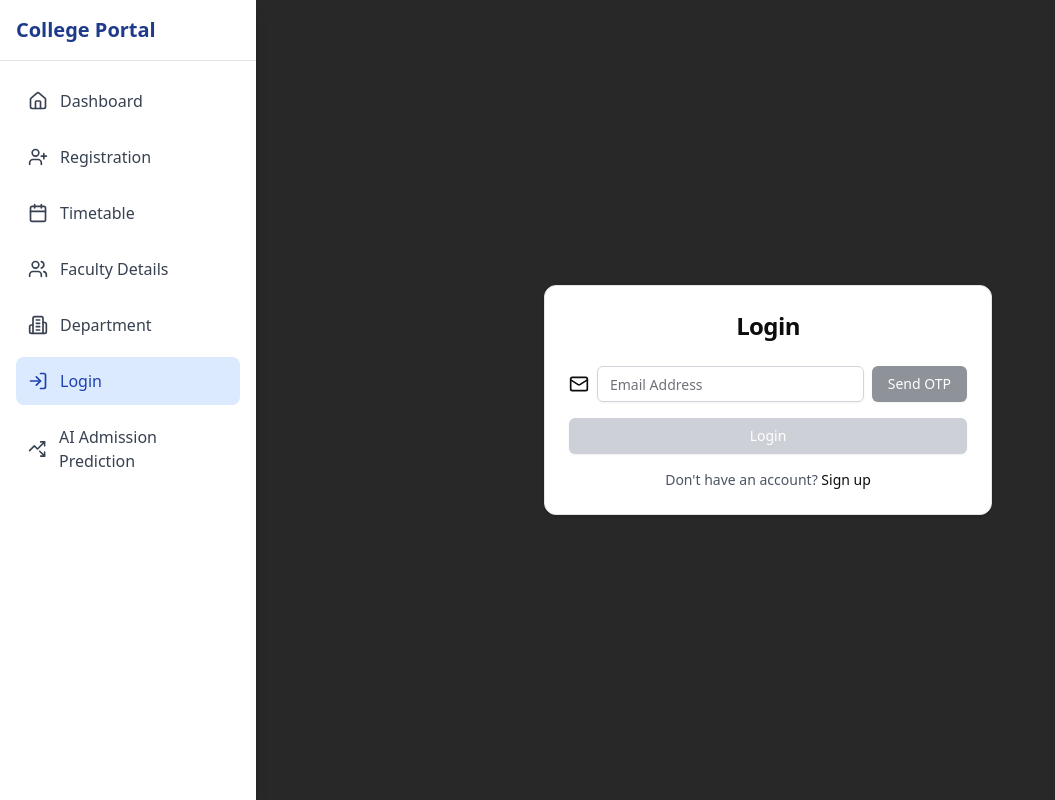
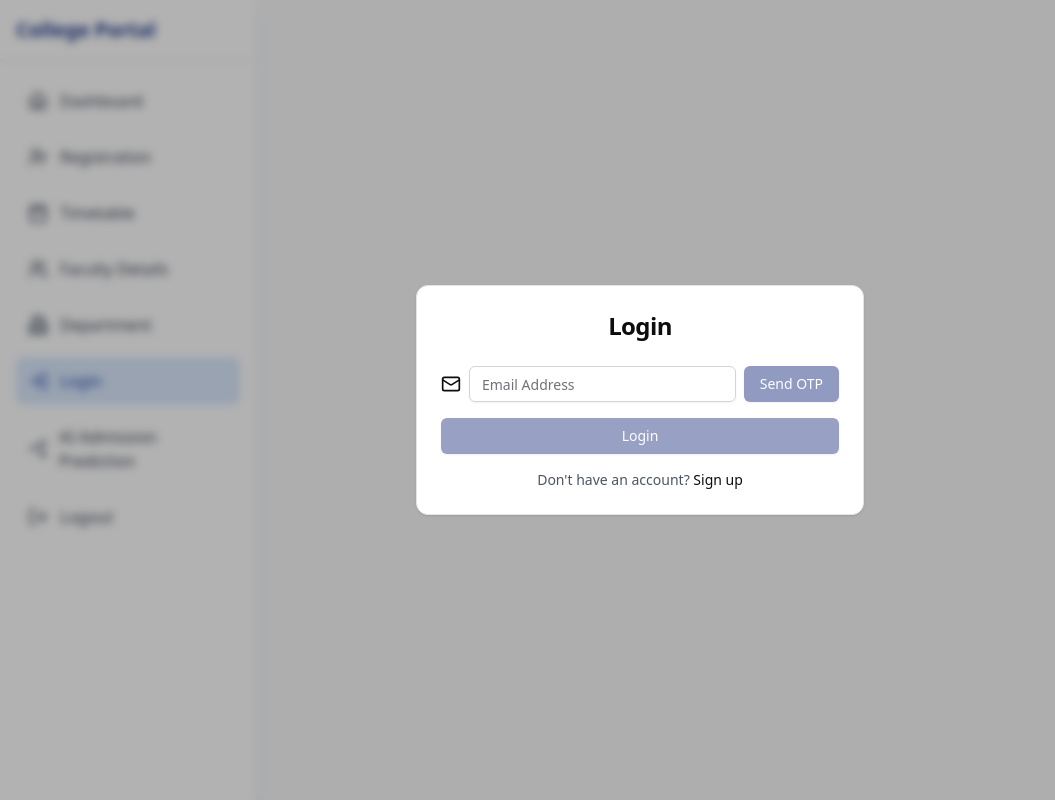
Before and after one commit to Madannadar/collage_admission_prediction, a React (Vite) app in the folder client/: page /Login in a window 1280 px wide. Shown: the whole page, without its empty margins (0-1055 px from the left). Built offline with nearby package versions, Linux system fonts and the light colour scheme.

Commit message:
basic setup for client

```diff
--- a/client/package.json
+++ b/client/package.json
@@ -18,8 +18,10 @@
     "lucide-react": "^0.475.0",
     "react": "^19.0.0",
     "react-dom": "^19.0.0",
+    "react-hot-toast": "^2.5.2",
     "react-router-dom": "^7.1.5",
     "react-select": "^5.10.0",
+    "react-toastify": "^11.0.3",
     "recharts": "^2.15.1",
     "tailwind-merge": "^3.0.1",
     "tailwindcss-animate": "^1.0.7"
--- a/client/src/App.jsx
+++ b/client/src/App.jsx
@@ -1,8 +1,7 @@
-import React from "react";
-import { Outlet, Link, useLocation } from "react-router-dom";
+import React, { useEffect, useState } from "react";
+import { Outlet, Link, useLocation, useNavigate } from "react-router-dom";
 import { cn } from "./lib/utils"; // Assuming you have this utility from shadcn
-import * as routes from './Routes/Routes.js'
-
+import * as routes from './Routes/Routes.js';
 
 // Import icons (using Lucide React)
 import {
@@ -14,7 +13,8 @@ import {
   LogIn,
   Menu,
   X,
-  TrendingUpDown
+  TrendingUpDown,
+  LogOut
 } from "lucide-react";
 
 const SIDEBAR_ITEMS = [
@@ -25,18 +25,41 @@ const SIDEBAR_ITEMS = [
   { icon: Building2, label: "Department", path: routes.DEPARTMENT_FORM },
   { icon: LogIn, label: "Login", path: routes.LOGIN_FORM },
   { icon: TrendingUpDown, label: "AI Admission Prediction", path: routes.AI_PREDICTION },
+  { icon: LogOut , label: "Logout" },
 ];
 
 const App = () => {
-  const [sidebarOpen, setSidebarOpen] = React.useState(true);
+  const [sidebarOpen, setSidebarOpen] = useState(true);
+  const [user, setUser] = useState(null);
   const location = useLocation();
+  const navigate = useNavigate();
+
+  // Check if user is in localStorage on component mount
+  useEffect(() => {
+    const storedUser = localStorage.getItem('user');
+    if (storedUser) {
+      setUser(JSON.parse(storedUser));
+    } else {
+      navigate(routes.LOGIN_FORM);
+    }
+  }, [navigate]);
+
+  // Handle logout
+  const handleLogout = () => {
+    const confirmLogout = window.confirm("Are you sure you want to logout?");
+    if (confirmLogout) {
+      localStorage.removeItem('user');
+      setUser(null);
+      navigate(routes.LOGIN_FORM);
+    }
+  };
 
   return (
     <div className="flex h-screen bg-gray-100">
       {/* Sidebar */}
       <div
         className={cn(
-          "fixed inset-y-0 left-0 z-50 w-64 bg-white shadow-lg transform transition-transform duration-200 ease-in-out md:relative md:translate-x-0",
+          "fixed inset-y-0 left-0 z-10 w-64 bg-white shadow-lg transform transition-transform duration-200 ease-in-out md:relative md:translate-x-0",
           sidebarOpen ? "translate-x-0" : "-translate-x-full"
         )}
       >
@@ -52,8 +75,29 @@ const App = () => {
         </div>
 
         {/* Navigation Items */}
-        <nav className="p-4 space-y-2">
-          {SIDEBAR_ITEMS.map((item) => (
+        <nav className="p-4 space-y-2 z-0">
+          {SIDEBAR_ITEMS.map((item) => {
+            // Hide Login and Registration buttons if user is present
+            if ((item.label === "Login" || item.label === "Registration") && user) {
+              return null;
+            }
+            // Handle Logout button click
+            if (item.label === "Logout") {
+              return (
+                <button
+                  key={item.label}
+                  onClick={handleLogout}
+                  className={cn(
+                    "flex items-center space-x-3 p-3 rounded-lg transition-colors w-full text-left",
+                    "text-gray-700 bg-white hover:bg-gray-100"
+                  )}
+                >
+                  <item.icon size={20} />
+                  <span>{item.label}</span>
+                </button>
+              );
+            }
+            return (
               <Link
                 key={item.path}
                 to={item.path}
@@ -67,7 +111,8 @@ const App = () => {
                 <item.icon size={20} />
                 <span>{item.label}</span>
               </Link>
-          ))}
+            );
+          })}
         </nav>
       </div>
 
--- a/client/src/Pages/LoginForm.jsx
+++ b/client/src/Pages/LoginForm.jsx
@@ -1,4 +1,4 @@
-import React, { useState } from 'react';
+import React, { useState, useEffect } from 'react';
 import { Button } from '../components/ui/button';
 import axios from "axios";
 import {
@@ -11,12 +11,16 @@ import { Input } from '../components/ui/input';
 import { Card, CardHeader, CardTitle, CardContent } from '../components/ui/card';
 import { Mail, Phone, MapPin, Building, Key, User, Fingerprint, Check, Loader2, AlertCircle, ShieldCheck } from 'lucide-react';
 import { Alert, AlertDescription } from "../components/ui/alert";
+import { loginService } from '../zServices/authServices';
+import { useNavigate } from 'react-router-dom';
+import toast, { Toaster } from 'react-hot-toast'; // Import toast and Toaster
 
 const LoginForm = () => {
   const [otp, setOtp] = useState('');
+  const [is_email_verified, set_is_email_verified] = useState(false);
   const [formData, setFormData] = useState({
     email: '',
-    password: '',
+    is_email_verified: is_email_verified,
   });
 
   const [error, setError] = useState('');
@@ -25,6 +29,9 @@ const LoginForm = () => {
   const [otpSending, setOtpSending] = useState(false);
   const [otpSent, setOtpSent] = useState(false);
   const [otpVerified, setOtpVerified] = useState(false);
+  const [isLoggingIn, setIsLoggingIn] = useState(false);
+
+  const navigate = useNavigate();
 
   const handleInputChange = (e) => {
     const { name, value } = e.target;
@@ -55,11 +62,11 @@ const LoginForm = () => {
       if (response.data) {
         setShowOtpInput(true);
         setOtpSent(true);
-        setSuccessMessage("OTP sent successfully! Please check your email.");
+        toast.success("OTP sent successfully! Please check your email.");
       }
     } catch (error) {
       console.error("Error:", error.message || error);
-      setError("Failed to send OTP. Please try again.");
+      toast.error("Failed to send OTP. Please try again.");
     } finally {
       setOtpSending(false);
     }
@@ -73,36 +80,62 @@ const LoginForm = () => {
 
     if (otp === storedOtp) {
       setOtpVerified(true);
-      setSuccessMessage("OTP verified successfully!");
+      set_is_email_verified(true);
+      toast.success("OTP verified successfully!");
       localStorage.removeItem("otp");
     } else {
-      setError("Incorrect OTP. Please try again.");
+      toast.error("Incorrect OTP. Please try again.");
     }
   };
 
-  const handleSubmit = (e) => {
+  const handleSubmit = async (e) => {
     e.preventDefault();
 
     if (!otpVerified) {
-      setError("Please verify your email with OTP before logging in.");
+      toast.error("Please verify your email with OTP before logging in.");
       return;
     }
 
+    setIsLoggingIn(true);
+    setError('');
+    setSuccessMessage('');
+
     try {
-      // Add your login API call here
-      console.log('Form submitted:', formData);
+      const payload = {
+        email: formData.email,
+        is_email_verified: is_email_verified,
+      };
+      console.log('yy',payload)
+      const response = await loginService(payload);
 
-      // Navigate to dashboard or next page after successful login
-      // navigate("/dashboard");
+      if (response.data) {
+        localStorage.setItem("user", JSON.stringify(response.data)); // Store user data in localStorage
+        toast.success("Login successful! Redirecting...");
+        setTimeout(() => {
+          navigate('/'); // Navigate to the home route
+        }, 2000); // Delay navigation to show success message
+      }
     } catch (error) {
-      setError("Login failed. Please try again.");
+      console.error("Login error:", error.message || error);
+      toast.error("Login failed. Please try again.");
+    } finally {
+      setIsLoggingIn(false);
     }
   };
 
   const isEmailValid = formData.email.includes('@') && formData.email.includes('.');
 
+  // Check if user is already logged in (user data exists in localStorage)
+  useEffect(() => {
+    const user = localStorage.getItem("user");
+    if (user) {
+      navigate('/'); // Redirect to home if user is already logged in
+    }
+  }, [navigate]);
+
   return (
-    <div className="min-h-screen flex items-center justify-center bg-[var(--bg-color)] p-4">
+    <div className="fixed inset-0 flex items-center justify-center bg-black/30 backdrop-blur-sm z-50 p-4">
+      <Toaster /> {/* Add Toaster component to render toasts */}
       <Card className="w-full max-w-md">
         <CardHeader>
           <CardTitle className="text-2xl font-bold text-center text-[var(--primary-color)]">
@@ -146,7 +179,7 @@ const LoginForm = () => {
                       ? "bg-green-600 hover:bg-green-700"
                       : otpVerified
                       ? "bg-green-700 hover:bg-green-800"
-                      : "bg-gray-800 hover:bg-gray-900"
+                      : "bg-[#253985] hover:bg-[hsl(228,56%,40%)]"
                   } text-white`}
                 >
                   {otpSending ? (
@@ -177,7 +210,7 @@ const LoginForm = () => {
                     onClick={verifyOtp}
                     disabled={otp.length !== 6 || otpVerified}
                     className={`
-                      ${otpVerified ? "bg-green-700 hover:bg-green-800" : "bg-gray-800 hover:bg-gray-900"}
+                      ${otpVerified ? "bg-green-700 hover:bg-green-800" : "bg-[#253985] hover:bg-[hsl(228,56%,40%)]"}
                       text-white
                     `}
                   >
@@ -196,20 +229,25 @@ const LoginForm = () => {
 
             <Button
               type="submit"
-              disabled={!otpVerified}
+              disabled={!otpVerified || isLoggingIn}
               className={`w-full ${
                 otpVerified
-                  ? "bg-gray-800 hover:bg-gray-900"
-                  : "bg-gray-400 cursor-not-allowed"
+                  ? "bg-[#253985] hover:bg-[hsl(228,56%,40%)]"
+                  : "bg-[#33458b] cursor-not-allowed"
               } text-white mt-6`}
             >
-              Login
+              {isLoggingIn ? (
+                <Loader2 className="w-4 h-4 animate-spin mr-2" />
+              ) : (
+                "Login"
+              )}
             </Button>
           </form>
           <div className="text-center mt-4">
             <p
               onClick={() => navigate('/register')}
-   className="text-sm text-gray-600">
+              className="text-sm text-gray-600 cursor-pointer"
+            >
               Don't have an account?{' '}
               <a href="/register" className="text-[var(--primary-color)] hover:underline">
                 Sign up
--- a/client/src/Pages/RegistrationForm.jsx
+++ b/client/src/Pages/RegistrationForm.jsx
@@ -1,74 +1,104 @@
-import React, { useState } from 'react';
-import { Button } from '../components/ui/button';
-import { Input } from '../components/ui/input';
+import React, { useState } from "react";
+import { Button } from "../components/ui/button";
+import { Input } from "../components/ui/input";
 import axios from "axios";
-import { Card, CardHeader, CardTitle, CardContent } from '../components/ui/card';
-import { Mail, Phone, MapPin, Building, User, Fingerprint, Check, Loader2, AlertCircle, ShieldCheck,FileText } from 'lucide-react';
+import {
+    Card,
+    CardHeader,
+    CardTitle,
+    CardContent,
+} from "../components/ui/card";
+import {
+    Mail,
+    Phone,
+    MapPin,
+    Building,
+    User,
+    Fingerprint,
+    Check,
+    Loader2,
+    AlertCircle,
+    ShieldCheck,
+    FileText,
+} from "lucide-react";
 import { useNavigate } from "react-router-dom";
 import { Alert, AlertDescription } from "../components/ui/alert";
+import { toast, ToastContainer } from "react-toastify";
+import "react-toastify/dist/ReactToastify.css";
+import { registerServices } from "../zServices/authServices"; // Adjust the import path as necessary
 
 const RegistrationForm = () => {
     const navigate = useNavigate();
 
+    const [is_email_verified, set_is_email_verified] = useState(false);
+
     // Form state
     const [formData, setFormData] = useState({
-    collegeName: '',
-    email: '',
-    username: '',
-    telephone: '',
-    address: '',
+        collegeName: "",
+        email: "",
+        username: "",
+        telephone: "",
+        address: "",
+        is_email_verified: is_email_verified, // Include is_email_verified in formData
     });
 
     // OTP related states
-  const [otp, setOtp] = useState('');
+    const [otp, setOtp] = useState("");
     const [showOtpInput, setShowOtpInput] = useState(false);
     const [otpSending, setOtpSending] = useState(false);
     const [otpSent, setOtpSent] = useState(false);
     const [otpVerified, setOtpVerified] = useState(false);
+    const [csv_file, setCsvFile] = useState(null);
 
     // Feedback states
-  const [error, setError] = useState('');
-  const [successMessage, setSuccessMessage] = useState('');
+    const [error, setError] = useState("");
+    const [successMessage, setSuccessMessage] = useState("");
 
     const handleInputChange = (e) => {
         const { name, value } = e.target;
-    setFormData(prev => ({
+        setFormData((prev) => ({
             ...prev,
-      [name]: value
+            [name]: value,
         }));
 
         // Clear error when email is changed
-    if (name === 'email') {
-      setError('');
+        if (name === "email") {
+            setError("");
             setOtpSent(false);
             setOtpVerified(false);
         }
     };
 
-  const isEmailValid = formData.email.includes('@') && formData.email.includes('.');
+    const isEmailValid =
+        formData.email.includes("@") && formData.email.includes(".");
 
     const generateOTP = () => {
-    return Math.floor(100000 + Math.random() * 900000).toString();  // Generates a 6-digit OTP
+        return Math.floor(100000 + Math.random() * 900000).toString(); // Generates a 6-digit OTP
     };
 
     const sendOtpToEmail = async () => {
-    setError('');
-    setSuccessMessage('');
+        setError("");
+        setSuccessMessage("");
         setOtpSending(true);
 
         try {
             const generatedOtp = generateOTP();
             localStorage.setItem("otp", generatedOtp);
 
-      const response = await axios.post('http://localhost:8001/api/v1/otp/send-otp', {
+            const response = await axios.post(
+                "http://localhost:8001/api/v1/otp/send-otp",
+                {
                     email: formData.email,
-        otp: generatedOtp
-      });
+                    otp: generatedOtp,
+                }
+            );
 
             if (response.data) {
                 setShowOtpInput(true);
                 setOtpSent(true);
-        setSuccessMessage("OTP sent successfully! Please check your email.");
+                setSuccessMessage(
+                    "OTP sent successfully! Please check your email."
+                );
             }
         } catch (error) {
             console.error("Error:", error.message || error);
@@ -79,8 +109,8 @@ const RegistrationForm = () => {
     };
 
     const verifyOtp = () => {
-    setError('');
-    setSuccessMessage('');
+        setError("");
+        setSuccessMessage("");
 
         const storedOtp = localStorage.getItem("otp");
 
@@ -88,6 +118,11 @@ const RegistrationForm = () => {
             setOtpVerified(true);
             setSuccessMessage("OTP verified successfully!");
             localStorage.removeItem("otp");
+            set_is_email_verified(true); // Update is_email_verified state
+            setFormData((prev) => ({
+                ...prev,
+                is_email_verified: true, // Update is_email_verified in formData
+            }));
         } else {
             setError("Incorrect OTP. Please try again.");
         }
@@ -101,19 +136,38 @@ const RegistrationForm = () => {
           return;
       }
 
+      if (!csv_file) {
+          setError("Please upload a CSV file.");
+          return;
+      }
+
       try {
-      // Add your registration API call here
-      console.log('Form submitted:', formData);
+          // Create FormData object
+          const formDataToSend = new FormData();
+          formDataToSend.append("collegeName", formData.collegeName);
+          formDataToSend.append("email", formData.email);
+          formDataToSend.append("username", formData.username);
+          formDataToSend.append("telephone", formData.telephone);
+          formDataToSend.append("address", formData.address);
+          formDataToSend.append("is_email_verified", is_email_verified);
+          formDataToSend.append("csv_file", csv_file);  // Append the CSV file
 
-      // Navigate to dashboard or next page after successful registration
-      // navigate("/dashboard");
+          const response = await registerServices(formDataToSend);
+
+          if (response.data) {
+              localStorage.setItem("user", JSON.stringify(response.data));
+              toast.success("Registration successful!");
+              navigate("/");
+          }
       } catch (error) {
+          toast.error("Registration failed. Please try again.");
           setError("Registration failed. Please try again.");
       }
   };
 
     return (
-    <div className="min-h-screen flex items-center justify-center bg-[var(--bg-color)] p-4">
+        <div className="fixed inset-0 flex items-center justify-center backdrop-blur-sm bg-black/30 p-4 z-50">
+            <ToastContainer />
             <Card className="w-full max-w-md">
                 <CardHeader>
                     <CardTitle className="text-2xl font-bold text-center text-[var(--primary-color)]">
@@ -129,9 +183,14 @@ const RegistrationForm = () => {
                     )}
 
                     {successMessage && (
-            <Alert variant="success" className="mb-4 bg-green-50 text-green-800 border-green-200">
+                        <Alert
+                            variant="success"
+                            className="mb-4 bg-green-50 text-green-800 border-green-200"
+                        >
                             <Check className="h-4 w-4" />
-              <AlertDescription>{successMessage}</AlertDescription>
+                            <AlertDescription>
+                                {successMessage}
+                            </AlertDescription>
                         </Alert>
                     )}
 
@@ -166,13 +225,17 @@ const RegistrationForm = () => {
                                 <Button
                                     type="button"
                                     onClick={sendOtpToEmail}
-                  disabled={!isEmailValid || otpSending || otpVerified}
+                                    disabled={
+                                        !isEmailValid ||
+                                        otpSending ||
+                                        otpVerified
+                                    }
                                     className={`${
                                         otpSent && !otpVerified
                                             ? "bg-green-600 hover:bg-green-700"
                                             : otpVerified
                                             ? "bg-green-700 hover:bg-green-800"
-                      : "bg-gray-800 hover:bg-gray-900"
+                                            : "bg-[#253985] hover:bg-[hsl(228,56%,40%)]"
                                     } text-white`}
                                 >
                                     {otpSending ? (
@@ -201,9 +264,15 @@ const RegistrationForm = () => {
                                     <Button
                                         type="button"
                                         onClick={verifyOtp}
-                    disabled={otp.length !== 6 || otpVerified}
+                                        disabled={
+                                            otp.length !== 6 || otpVerified
+                                        }
                                         className={`
-                      ${otpVerified ? "bg-green-700 hover:bg-green-800" : "bg-gray-800 hover:bg-gray-900"}
+                      ${
+                          otpVerified
+                              ? "bg-green-700 hover:bg-green-800"
+                              : "bg-gray-800 hover:bg-gray-900"
+                      }
                       text-white
                     `}
                                     >
@@ -268,7 +337,9 @@ const RegistrationForm = () => {
                         <div className="space-y-2">
                             <div className="flex items-center space-x-2">
                                 <FileText className="w-5 h-5 text-[var(--primary-color)]" />
-                <label className="block text-sm font-medium">CSV File</label>
+                                <label className="block text-sm font-medium">
+                                    CSV File
+                                </label>
                             </div>
                             <input
                                 type="file"
@@ -284,8 +355,8 @@ const RegistrationForm = () => {
                             disabled={!otpVerified}
                             className={`w-full ${
                                 otpVerified
-                  ? "bg-gray-800 hover:bg-gray-900"
-                  : "bg-gray-400 cursor-not-allowed"
+                                    ? "bg-[#253985] hover:bg-[hsl(228,56%,40%)]"
+                                    : "bg-[#33458b] cursor-not-allowed"
                             } text-white mt-6`}
                         >
                             Register
@@ -294,9 +365,13 @@ const RegistrationForm = () => {
                     <div className="text-center mt-4">
                         <p
                             onClick={() => navigate("/login")}
-  className="text-sm text-gray-600">
-    Already registered?{' '}
-    <a href="/login" className="text-[var(--primary-color)] hover:underline">
+                            className="text-sm text-gray-600"
+                        >
+                            Already registered?{" "}
+                            <a
+                                href="/login"
+                                className="text-[var(--primary-color)] hover:underline"
+                            >
                                 Login
                             </a>
                         </p>
--- a/client/src/Routes/Routes.js
+++ b/client/src/Routes/Routes.js
@@ -6,5 +6,7 @@ const LOGIN_FORM ='/Login';
 const TIME_TABLE ='/Timetable'
 const LANDING_PAGE ='/';
 const AI_PREDICTION ='/AIAdmissionPrediction'
+const LOGOUT ='/logout'
 
-export { REGISTRATION, FACULTY_DETAILS, DEPARTMENT_FORM,LOGIN_FORM,TIME_TABLE,LANDING_PAGE,AI_PREDICTION};
+
+export { REGISTRATION, FACULTY_DETAILS, DEPARTMENT_FORM,LOGIN_FORM,TIME_TABLE,LANDING_PAGE,AI_PREDICTION,LOGOUT};
--- a/client/src/index.css
+++ b/client/src/index.css
@@ -123,7 +123,7 @@
   --secondary-color: #e5e5e5; /* Neon Purple */
   --accent-color: #00ffff; /* Neon Cyan */
   --text-color: #e5e5e5; /* Light Gray */
-  --bg-color: #292828; /* Pure Black */
+  --bg-color: #dbeafe; /* Pure Black */
 }
 
 body {
```
Also changed, not shown: client/src/zServices/authServices.js (+17 -2 lines), 2 other files (tests, documents, lock files or other folders). Lines whose indentation alone changed are shown as unchanged.
